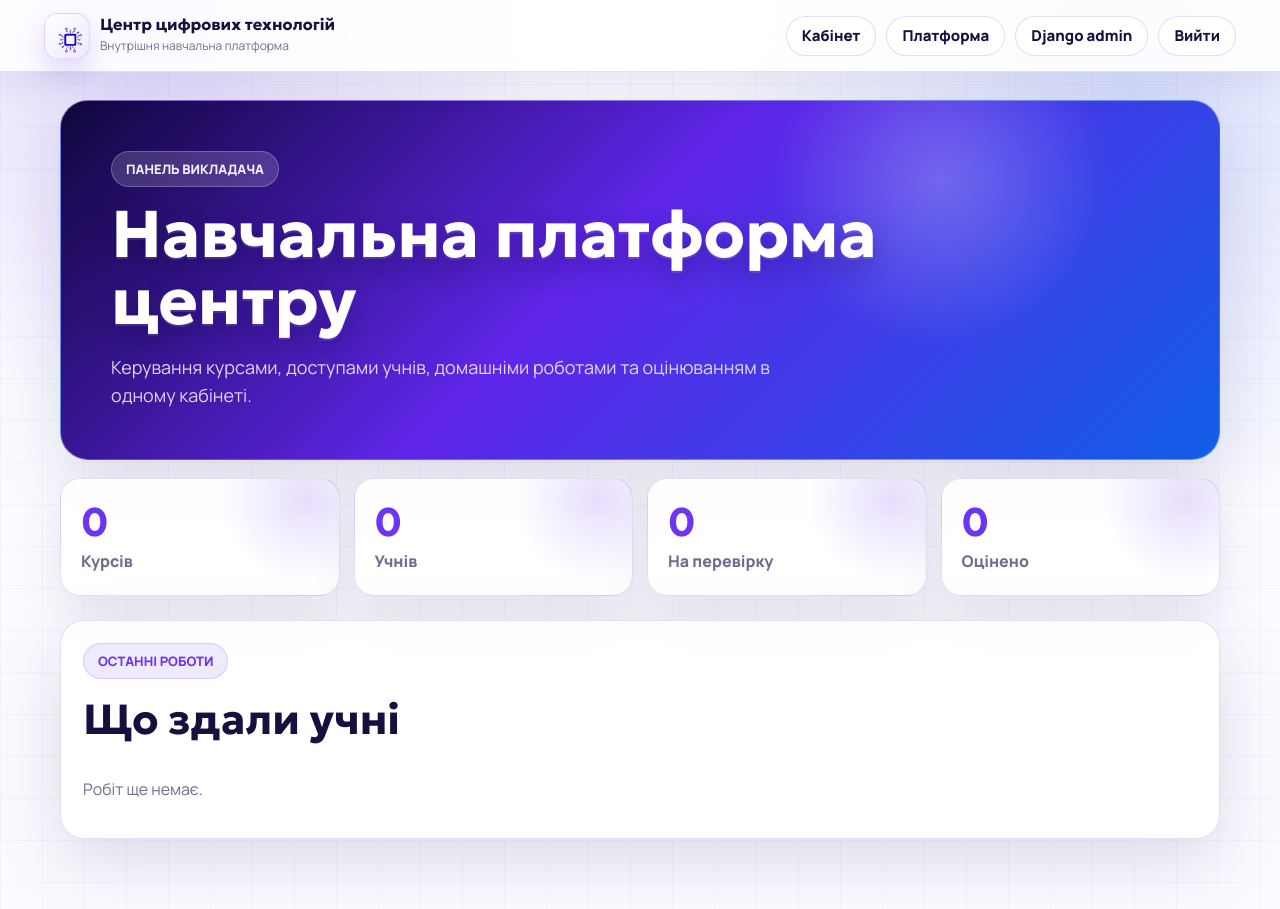
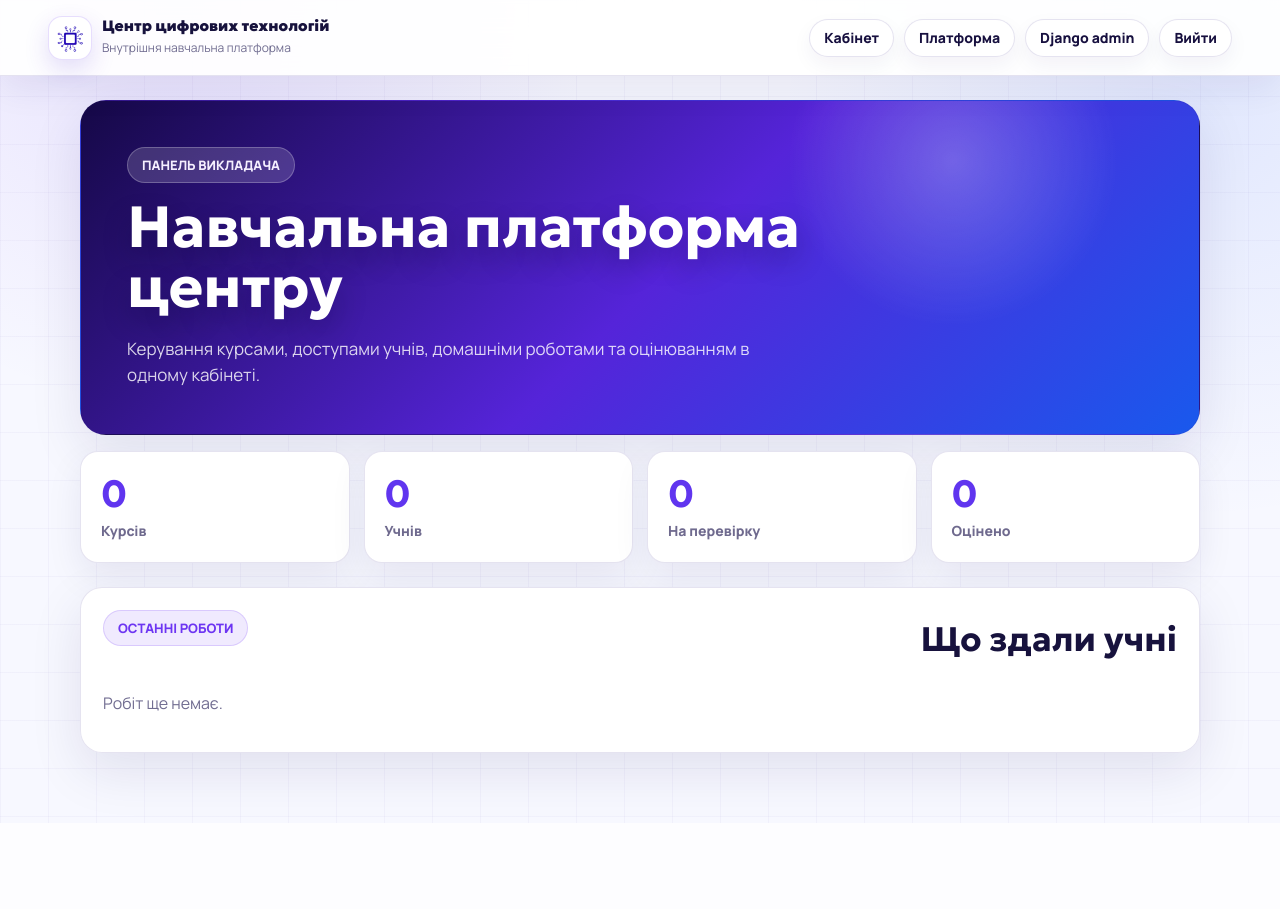
Before and after one commit to Sofier2/digital-center-platform, a Django app: page /manage/ in a window 1280 px wide. After the commit the page ends 823 px from the top, so only its background shows below. Run offline with Django 5.2, Linux system fonts and the light colour scheme; the visitor is signed in with stand-in values (Sample User, id 1); data comes from the database, SQL or seed files in the repository; data that the repository does not hold is empty.

Commit message:
Stabilize platform UI styling

```diff
--- a/static/css/platform.css
+++ b/static/css/platform.css
@@ -921,3 +921,256 @@ main {
     flex-direction: column;
   }
 }
+
+/* Stable final UI pass. Keeps the platform looking like an app, not raw admin pages. */
+:root {
+  --app-bg: #f7f8ff;
+  --panel: rgba(255, 255, 255, 0.94);
+  --panel-solid: #ffffff;
+  --border-strong: rgba(60, 45, 140, 0.13);
+  --text-strong: #17123d;
+  --text-soft: #6f6a8e;
+}
+
+body {
+  color: var(--text-strong);
+  background:
+    linear-gradient(rgba(96, 77, 180, 0.045) 1px, transparent 1px),
+    linear-gradient(90deg, rgba(96, 77, 180, 0.045) 1px, transparent 1px),
+    radial-gradient(circle at 14% 0%, rgba(112, 55, 242, 0.12), transparent 30%),
+    radial-gradient(circle at 94% 12%, rgba(36, 88, 242, 0.1), transparent 30%),
+    var(--app-bg);
+  background-size: 48px 48px, 48px 48px, auto, auto, auto;
+}
+
+.app-header {
+  min-height: 76px;
+  padding: 12px clamp(18px, 4vw, 48px);
+  background: rgba(255, 255, 255, 0.92);
+  border-bottom: 1px solid var(--border-strong);
+  box-shadow: 0 12px 36px rgba(31, 18, 92, 0.07);
+}
+
+.brand {
+  max-width: 460px;
+}
+
+.brand-mark {
+  flex-basis: 44px;
+  width: 44px;
+  height: 44px;
+  max-width: 44px;
+  max-height: 44px;
+  padding: 7px;
+  border-radius: 14px;
+  background: #ffffff;
+  box-shadow: 0 10px 24px rgba(83, 46, 214, 0.16);
+}
+
+.brand-mark img {
+  width: 30px !important;
+  height: 30px !important;
+  max-width: 30px !important;
+  max-height: 30px !important;
+  transform: none;
+}
+
+.brand strong {
+  font-size: 15px;
+  font-weight: 900;
+}
+
+.brand small {
+  margin-top: 2px;
+  font-size: 12px;
+}
+
+.top-actions a,
+.top-actions button {
+  min-height: 38px;
+  padding: 0 14px;
+  background: #ffffff;
+  border-color: var(--border-strong);
+  box-shadow: 0 8px 20px rgba(31, 18, 92, 0.05);
+  font-size: 14px;
+}
+
+main {
+  width: min(1120px, calc(100% - 32px));
+  padding-top: 24px;
+}
+
+.page-hero,
+.login-shell,
+.course-card,
+.module-card,
+.empty-state,
+.lesson-main,
+.lesson-side,
+.login-card,
+.admin-panel,
+.student-admin-card,
+.upload-card,
+.submission-box,
+.result-card {
+  background: var(--panel);
+  border: 1px solid var(--border-strong);
+  box-shadow: 0 18px 52px rgba(31, 18, 92, 0.1);
+  backdrop-filter: blur(14px);
+}
+
+.page-hero {
+  color: #ffffff;
+  background:
+    radial-gradient(circle at 78% 18%, rgba(255, 255, 255, 0.24), transparent 18%),
+    linear-gradient(135deg, #150846 0%, #5524d9 52%, #1959ed 100%);
+}
+
+.page-hero.admin-hero {
+  min-height: 280px;
+  padding: clamp(30px, 4.2vw, 46px);
+  border-radius: 26px;
+}
+
+.page-hero h1,
+.login-copy h1 {
+  max-width: 720px;
+  font-size: clamp(34px, 4.6vw, 58px);
+  line-height: 1.04;
+  text-shadow: 0 12px 28px rgba(7, 4, 36, 0.28);
+}
+
+.page-hero p,
+.login-copy p {
+  max-width: 650px;
+  font-size: 17px;
+  line-height: 1.55;
+}
+
+.admin-stats {
+  grid-template-columns: repeat(4, minmax(0, 1fr));
+  gap: 14px;
+  margin: 16px 0 22px;
+}
+
+.admin-stats a {
+  display: grid;
+  align-content: center;
+  min-height: 112px;
+  padding: 20px;
+  color: var(--text-strong);
+  background: var(--panel-solid);
+  border: 1px solid var(--border-strong);
+  border-radius: 18px;
+  box-shadow: 0 14px 36px rgba(31, 18, 92, 0.08);
+}
+
+.admin-stats strong {
+  color: #6035ef;
+  font-size: 38px;
+}
+
+.admin-stats span {
+  color: var(--text-soft);
+  font-size: 14px;
+}
+
+.admin-panel {
+  padding: 22px;
+  border-radius: 22px;
+}
+
+.section-title {
+  display: flex;
+  align-items: flex-end;
+  justify-content: space-between;
+  gap: 16px;
+  margin-bottom: 16px;
+}
+
+.section-title h2 {
+  font-size: clamp(24px, 3vw, 34px);
+}
+
+.table-row {
+  min-height: 64px;
+  background: #ffffff;
+  border-radius: 14px;
+}
+
+.course-grid {
+  gap: 16px;
+}
+
+.course-card {
+  min-height: 360px;
+  border-radius: 22px;
+}
+
+.module-card,
+.student-admin-card,
+.upload-card,
+.lesson-main,
+.lesson-side {
+  border-radius: 22px;
+}
+
+.primary-btn {
+  border-radius: 14px;
+}
+
+@media (max-width: 980px) {
+  .admin-stats,
+  .course-grid,
+  .result-list {
+    grid-template-columns: repeat(2, minmax(0, 1fr));
+  }
+}
+
+@media (max-width: 720px) {
+  .app-header {
+    position: static;
+    align-items: stretch;
+    gap: 12px;
+  }
+
+  .brand {
+    max-width: none;
+  }
+
+  .top-actions {
+    justify-content: stretch;
+  }
+
+  .top-actions a,
+  .top-actions button,
+  .top-actions form {
+    flex: 1 1 calc(50% - 8px);
+  }
+
+  main {
+    width: min(100% - 20px, 1120px);
+    padding-top: 18px;
+  }
+
+  .page-hero.admin-hero {
+    min-height: 220px;
+    padding: 26px 20px;
+  }
+
+  .page-hero h1,
+  .login-copy h1 {
+    font-size: 34px;
+  }
+
+  .admin-stats,
+  .course-grid,
+  .result-list {
+    grid-template-columns: 1fr;
+  }
+
+  .section-title {
+    align-items: flex-start;
+    flex-direction: column;
+  }
+}
--- a/templates/learning/base.html
+++ b/templates/learning/base.html
@@ -10,7 +10,7 @@
     <link rel="preconnect" href="https://fonts.googleapis.com">
     <link rel="preconnect" href="https://fonts.gstatic.com" crossorigin>
     <link href="https://fonts.googleapis.com/css2?family=Geologica:wght@500;600;700;800;900&family=Manrope:wght@400;500;600;700;800&display=swap&subset=cyrillic" rel="stylesheet">
-    <link rel="stylesheet" href="{% static 'css/platform.css' %}">
+    <link rel="stylesheet" href="{% static 'css/platform.css' %}?v=20260615-ui2">
   </head>
   <body>
     <header class="app-header">
```
